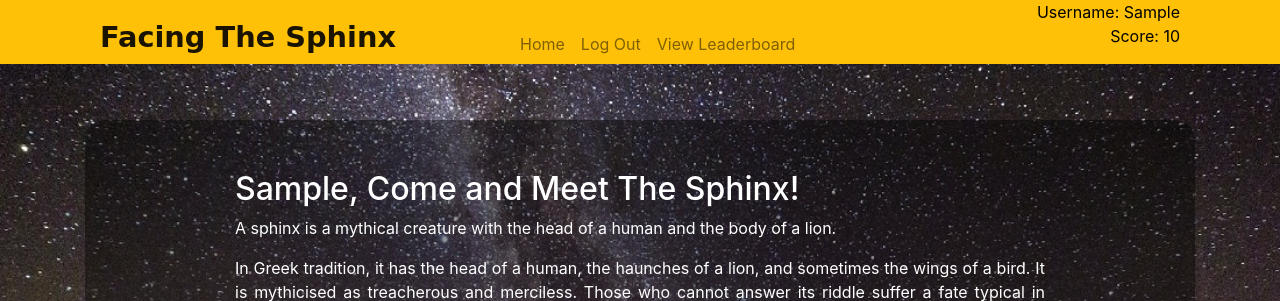
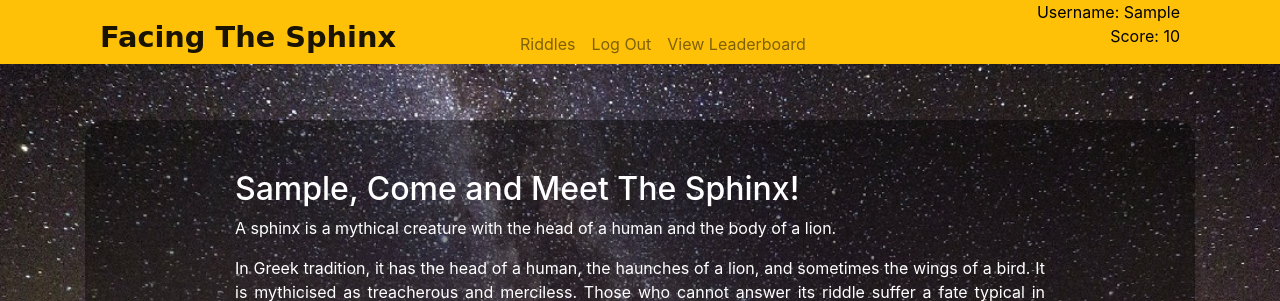
Before and after one commit to Wings30306/facingthesphinx, a Flask app: page / in a window 1280 px wide. Shown: the top 301 px of the page. Run offline with Flask 2, Linux system fonts and the light colour scheme; the visitor is signed in with stand-in values (Sample User, id 1); some libraries are stand-ins or nearby versions.

Commit message:
Changed "Home" to "Riddles" in navbar when user is playing

```diff
--- /dev/null
+++ b/data/users.txt
@@ -0,0 +1 @@
+hermione
--- a/templates/base.html
+++ b/templates/base.html
@@ -25,7 +25,7 @@
           {% if session %}
           <li class="nav-item">
             {% if session['question_number'] <= 10 %}
-            <a class="nav-link" href="{{url_for('show_riddles')}}">Home</a>
+            <a class="nav-link" href="{{url_for('show_riddles')}}">Riddles</a>
             {% else %}
             <a class="nav-link" href="{{url_for('index')}}">Home</a>
             {% endif %}
```
